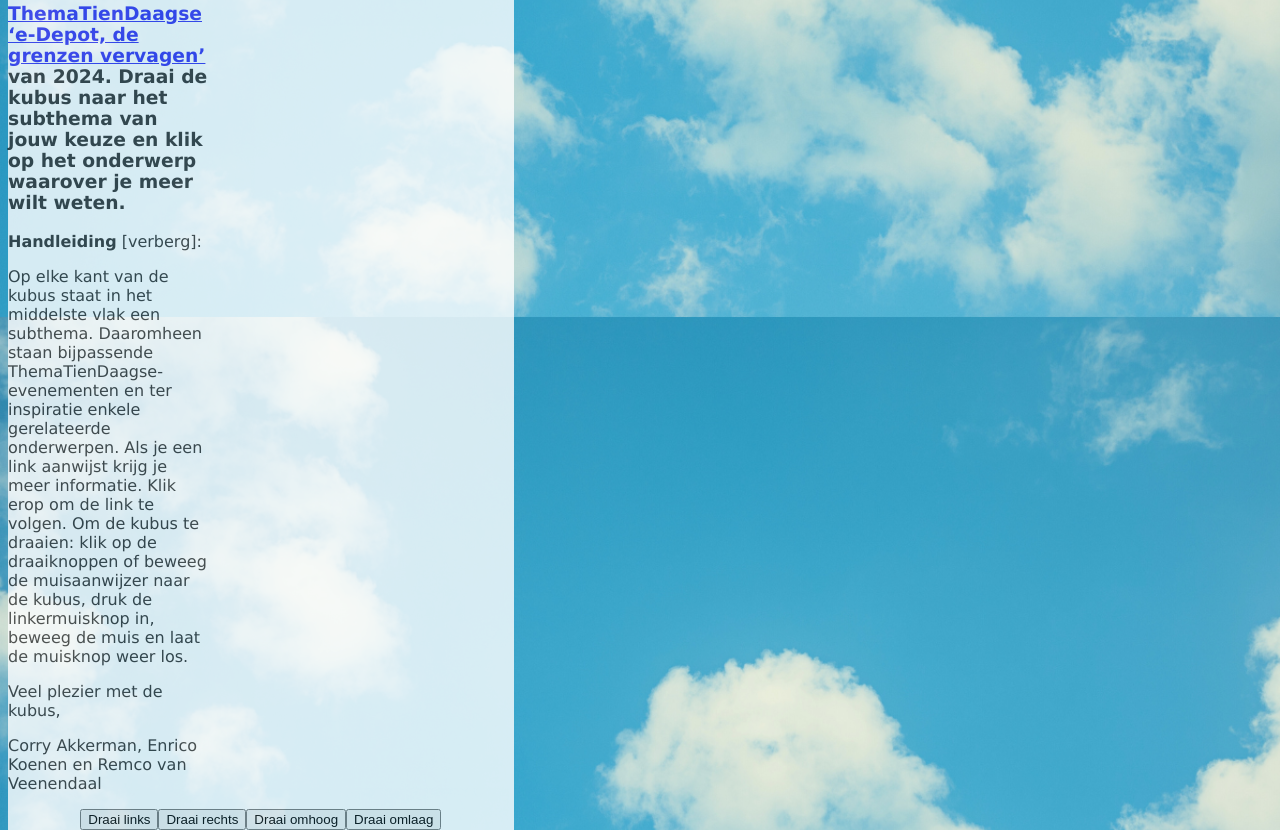
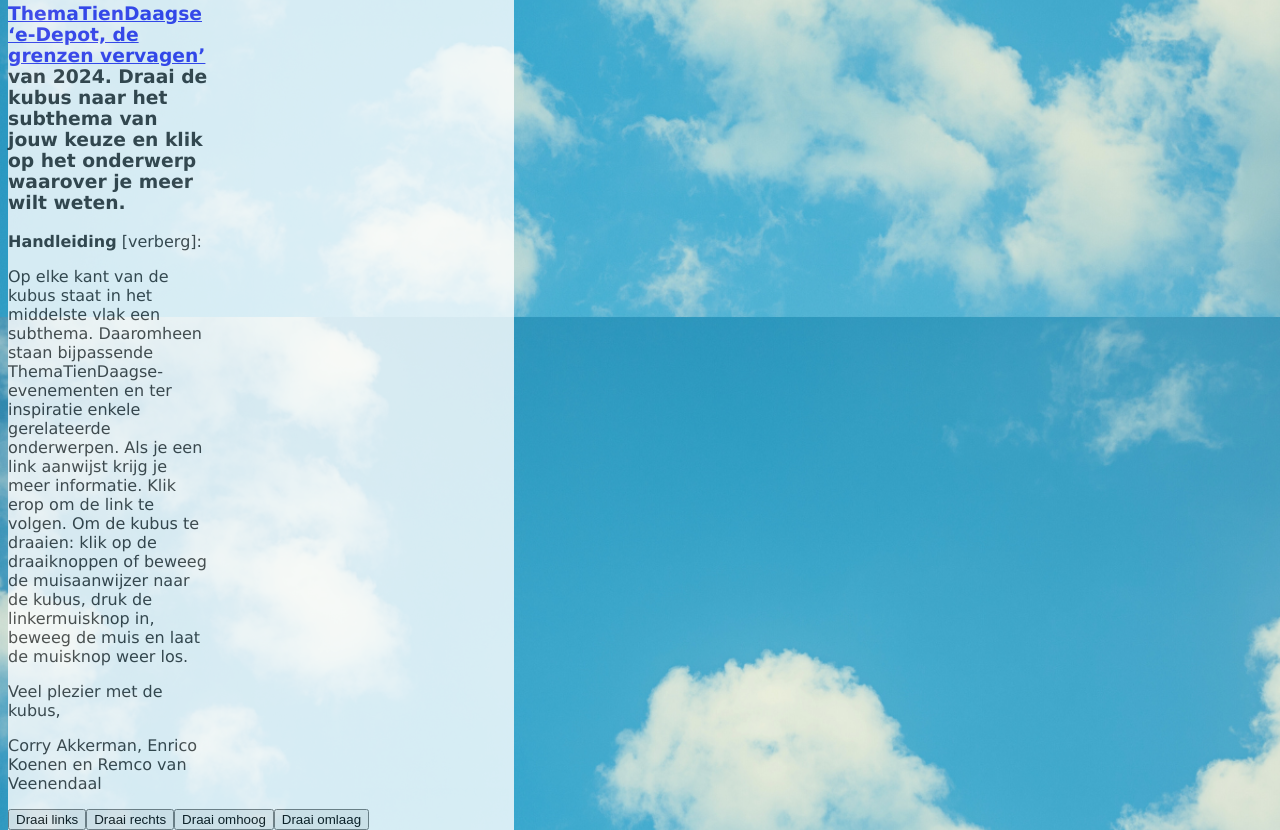
Before and after one commit to RvanVeenendaal/ThemaTienDaagseKubus, a plain HTML site: page index.html in a window 1280 px wide. Shown: the part 483-1313 px from the top of the page. Drawn offline with Linux system fonts and the light colour scheme.

Commit message:
Update index.html

```diff
--- a/index.html
+++ b/index.html
@@ -23,7 +23,7 @@
 			<p>Veel plezier met de kubus,</p>
 			<p>Corry Akkerman, Enrico Koenen en Remco van Veenendaal</p>
 		</span>
-		<center><div><button class="draaiLinks">Draai links</button><button class="draaiRechts">Draai rechts</button><button class="draaiOmhoog">Draai omhoog</button><button class="draaiOmlaag">Draai omlaag</button></div></center>
+		<button class="draaiLinks">Draai links</button><button class="draaiRechts">Draai rechts</button><button class="draaiOmhoog">Draai omhoog</button><button class="draaiOmlaag">Draai omlaag</button>
 		</div>
 		<div class="container">
 			<div class="cube">
```
